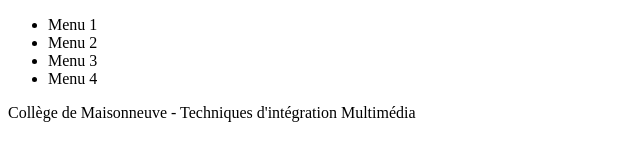
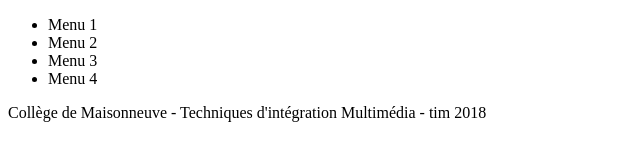
Before and after one commit to Jayerino/veille-node, a plain HTML site: page index.html in a window 1280 px wide. Shown: the full height of the page, 0-640 px from the left. Drawn offline with Linux system fonts and the light colour scheme.

Commit message:
footer modifie

```diff
--- a/index.html
+++ b/index.html
@@ -19,7 +19,7 @@
 		<section id = "section2"></section>
 	</main>
 
-	<footer>Collège de Maisonneuve - Techniques d'intégration Multimédia</footer>
+	<footer>Collège de Maisonneuve - Techniques d'intégration Multimédia - tim 2018</footer>
 
 </body>
 </html>
```
